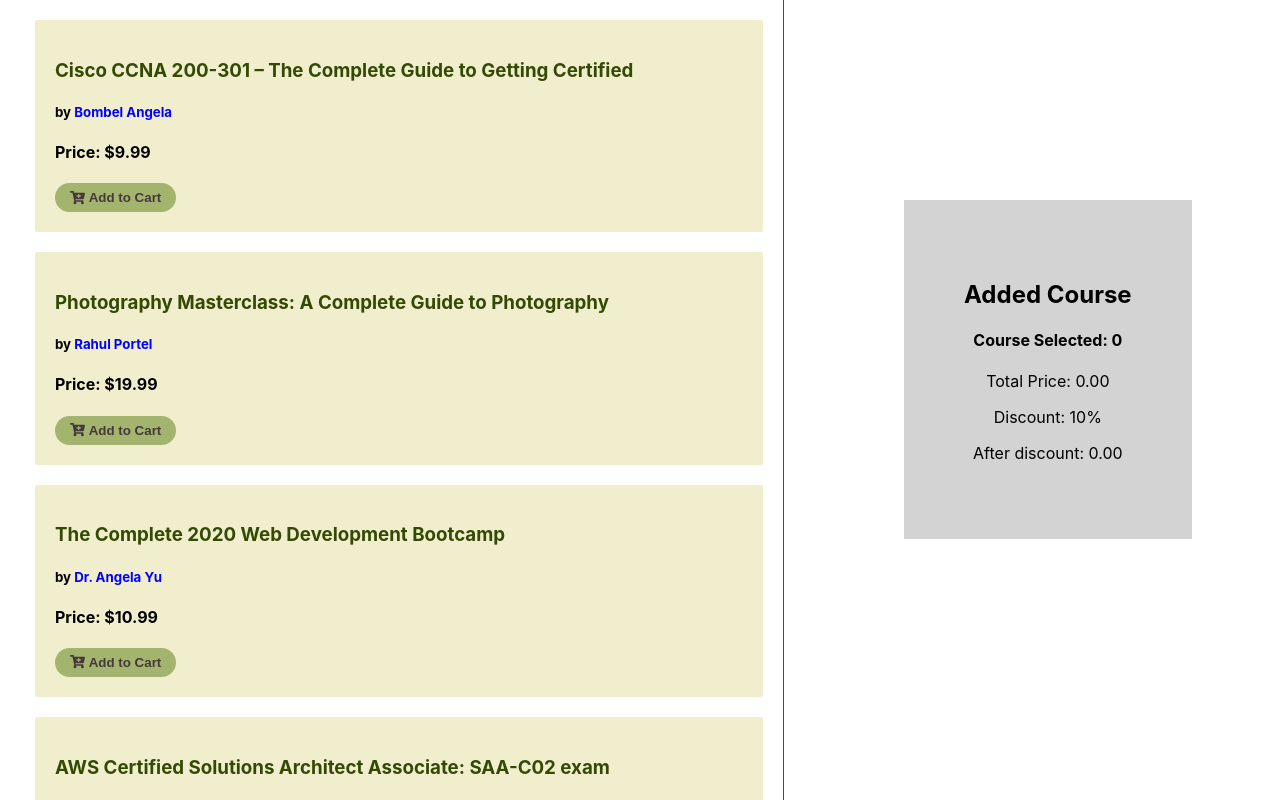
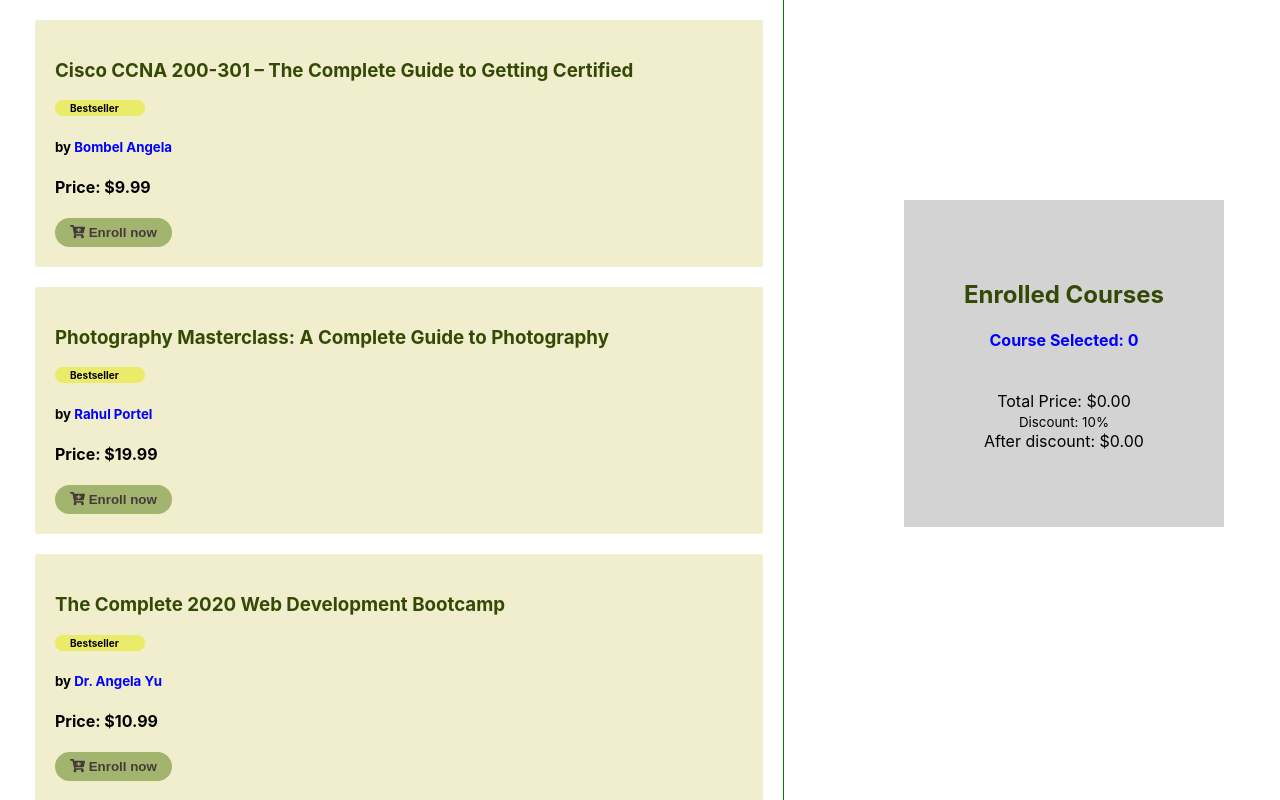
Before and after one commit to Nishat96/online-education-site, a React (Create React App) app: page / in a window 1280 px wide. Shown: the top 800 px of the page. Built offline with nearby package versions, Linux system fonts and the light colour scheme.

Commit message:
bootstrap added

```diff
--- a/package.json
+++ b/package.json
@@ -9,7 +9,9 @@
     "@testing-library/jest-dom": "^4.2.4",
     "@testing-library/react": "^9.5.0",
     "@testing-library/user-event": "^7.2.1",
+    "bootstrap": "^4.5.2",
     "react": "^16.13.1",
+    "react-bootstrap": "^1.3.0",
     "react-dom": "^16.13.1",
     "react-scripts": "3.4.3"
   },
--- a/src/components/Cart/Cart.css
+++ b/src/components/Cart/Cart.css
@@ -7,3 +7,9 @@
 .items{
     text-align: center;
 }
+.cart h2{
+    color: #344904;
+}
+.cart h4{
+    color: #0000ff;
+}
--- a/src/components/Cart/Cart.js
+++ b/src/components/Cart/Cart.js
@@ -1,5 +1,6 @@
 import React from 'react';
 import './Cart.css';
+import Card from 'react-bootstrap/Card';
 
 const Cart = (props) => {
     const cart = props.cart;
@@ -9,14 +10,25 @@
     const afterDiscount = (cost - discount).toFixed(2);
     return (
         <div className="cart">
-            <h2> Added Course </h2>
+            {/* <h2> Enrolled Courses </h2>
                 <div className="items">
                     <h4> Course Selected: {cart.length}</h4>
-                    <p>Total Price: {cost}</p>
-                    <p> Discount: 10% </p>
-                    <p> After discount: {afterDiscount}</p>
+                    <p>Total Price: ${cost}</p>
+                    <p> <small>Discount: 10% </small> </p>
+                    <p> After discount: ${afterDiscount}</p>
 
-                </div>
+                </div> */}
+                <Card className="bg-dark text-white items">
+                <Card.ImgOverlay>
+                    <Card.Title> <h2>Enrolled Courses</h2> </Card.Title>
+                    <Card.Text>
+                    <h4> Course Selected: {cart.length}</h4> <br/>
+                    Total Price: ${cost} <br/>
+                    <small>Discount: 10% </small> <br/>
+                    After discount: ${afterDiscount}
+                    </Card.Text>
+                 </Card.ImgOverlay>
+            </Card>
         </div>
     );
 };
--- a/src/components/CourseInfo/CourseInfo.css
+++ b/src/components/CourseInfo/CourseInfo.css
@@ -3,6 +3,15 @@
     padding: 20px;
     background-color: #f0eecd;
     border-radius: 2px;
+}
+.allCourse p{
+    background-color: #ebeb6a;
+    color: black;
+    width: 60px;
+    padding: 2px 15px;
+    border-radius: 10px;
+    font-weight: 700;
+    font-size: 10px;
 }
 .cart-btn{
     background-color: #a3b46f;
--- a/src/components/CourseInfo/CourseInfo.js
+++ b/src/components/CourseInfo/CourseInfo.js
@@ -2,6 +2,7 @@
 import './CourseInfo.css';
 import { FontAwesomeIcon } from '@fortawesome/react-fontawesome';
 import { faCartPlus } from '@fortawesome/free-solid-svg-icons';
+
 
 const CourseInfo = (props) => {
     // console.log(props.courseInfo);
@@ -10,15 +11,17 @@
         <div >
             <div className="allCourse">
                 <h3 className="title-name">{title}</h3>
+                <p>Bestseller</p>
                 <h5>by <span id="author"> {instructor}</span> </h5>
                 <h4>Price: ${price}</h4>
                 <button className="cart-btn"
                 onClick = {() => props.handleAddCourse(props.courseInfo)}
 
                 >
-                <FontAwesomeIcon icon={faCartPlus} /> <strong>Add to Cart</strong>
+                <FontAwesomeIcon icon={faCartPlus} /> <strong>Enroll now</strong>
                 </button>
             </div>
+
         </div>
     );
 };
```
Also changed, not shown: 1 other file (tests, documents, lock files or other folders).
